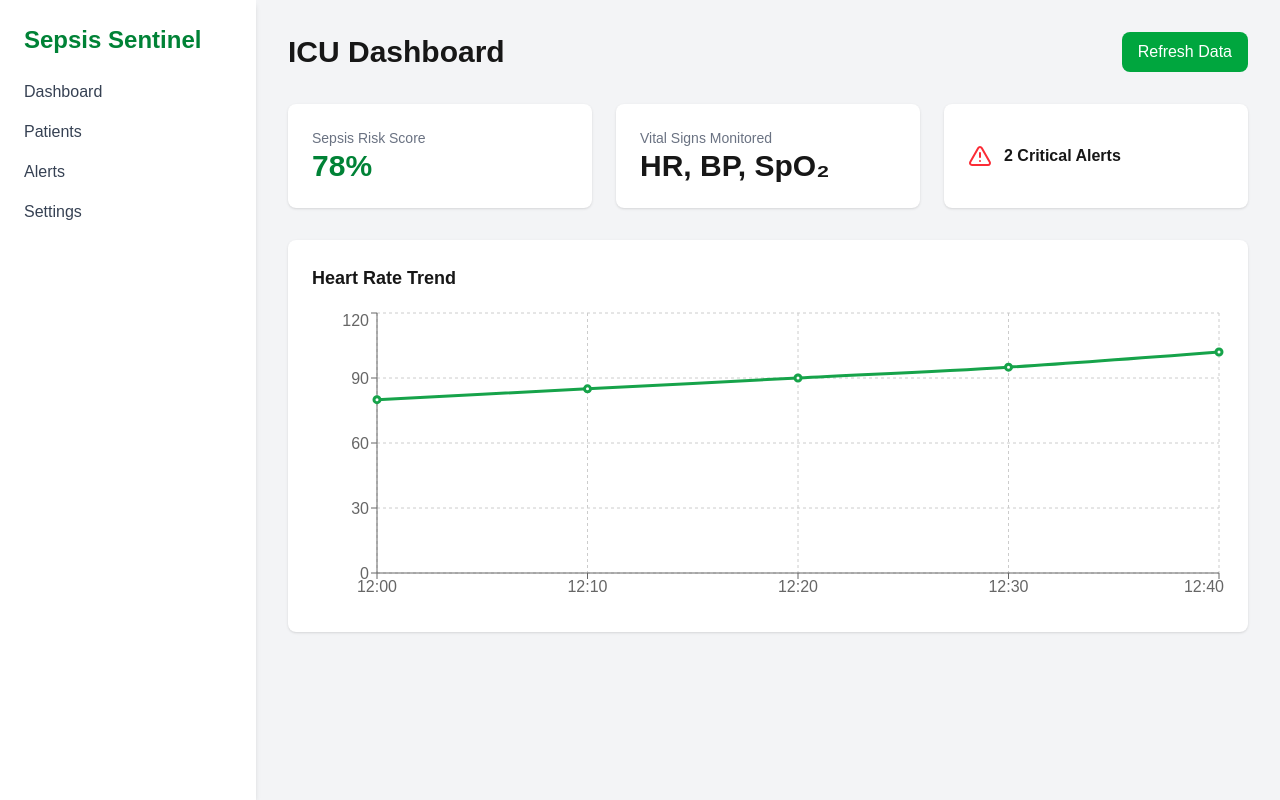
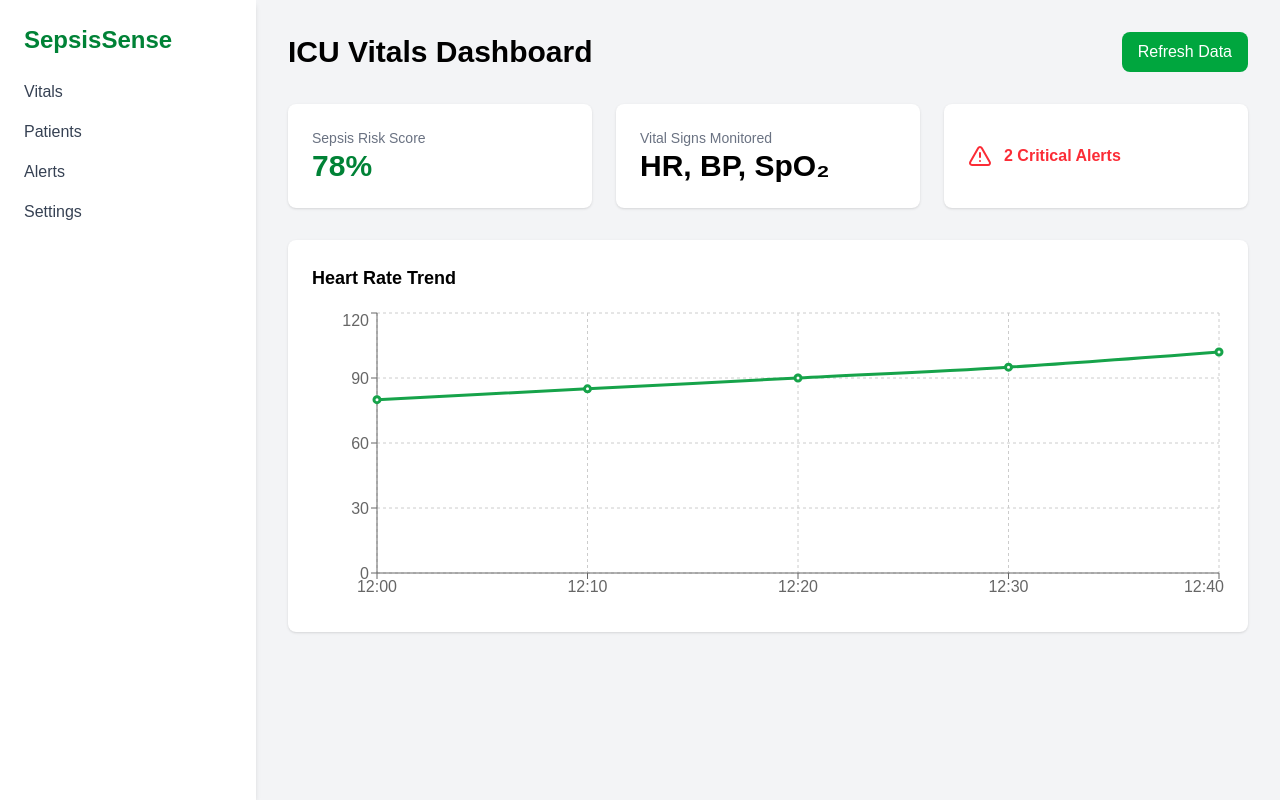
Before and after one commit to Sambarlasagna/Sepsis-Detector, a Next.js app in the folder frontend/: page /dashboard in a window 1280 px wide. Built offline with nearby package versions, Linux system fonts and the light colour scheme.

Commit message:
ui changes

```diff
--- a/frontend/src/app/dashboard/page.jsx
+++ b/frontend/src/app/dashboard/page.jsx
@@ -18,9 +18,9 @@ export default function Dashboard() {
     <main className="flex min-h-screen bg-gray-100">
       {/* Sidebar */}
       <aside className="w-64 bg-white shadow-md p-6 flex flex-col">
-        <h1 className="text-2xl font-bold mb-6 text-green-700">Sepsis Sentinel</h1>
+        <h1 className="text-2xl font-bold mb-6 text-green-700">SepsisSense</h1>
         <nav className="flex flex-col gap-4">
-          <a href="#" className="text-gray-700 hover:text-green-700">Dashboard</a>
+          <a href="#" className="text-gray-700 hover:text-green-700">Vitals</a>
           <a href="#" className="text-gray-700 hover:text-green-700">Patients</a>
           <a href="#" className="text-gray-700 hover:text-green-700">Alerts</a>
           <a href="#" className="text-gray-700 hover:text-green-700">Settings</a>
@@ -31,7 +31,7 @@ export default function Dashboard() {
       <section className="flex-1 p-8">
         {/* Header */}
         <header className="flex justify-between items-center mb-8">
-          <h2 className="text-3xl font-semibold">ICU Dashboard</h2>
+          <h2 className="text-3xl font-semibold text-black">ICU Vitals Dashboard</h2>
           <button className="px-4 py-2 bg-green-600 text-white rounded-lg hover:bg-green-700">
             Refresh Data
           </button>
@@ -45,17 +45,17 @@ export default function Dashboard() {
           </div>
           <div className="bg-white p-6 rounded-lg shadow">
             <h3 className="text-gray-500 text-sm">Vital Signs Monitored</h3>
-            <p className="text-3xl font-bold">HR, BP, SpO₂</p>
+            <p className="text-3xl font-bold text-black">HR, BP, SpO₂</p>
           </div>
           <div className="bg-white p-6 rounded-lg shadow flex items-center gap-3">
             <AlertTriangle className="text-red-500" />
-            <p className="font-semibold">2 Critical Alerts</p>
+            <p className="font-semibold text-red-500">2 Critical Alerts</p>
           </div>
         </div>
 
         {/* Chart */}
         <div className="bg-white p-6 rounded-lg shadow">
-          <h3 className="text-lg font-semibold mb-4">Heart Rate Trend</h3>
+          <h3 className="text-lg font-semibold mb-4 text-black">Heart Rate Trend</h3>
           <ResponsiveContainer width="100%" height={300}>
             <LineChart data={vitalsData}>
               <CartesianGrid strokeDasharray="3 3" />
```
Also changed, not shown: frontend/package.json (+7 -5 lines), 1 other file (tests, documents, lock files or other folders).
